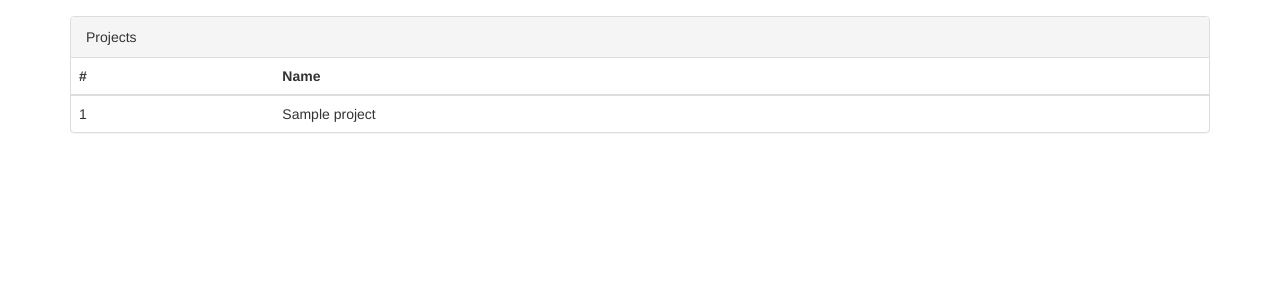
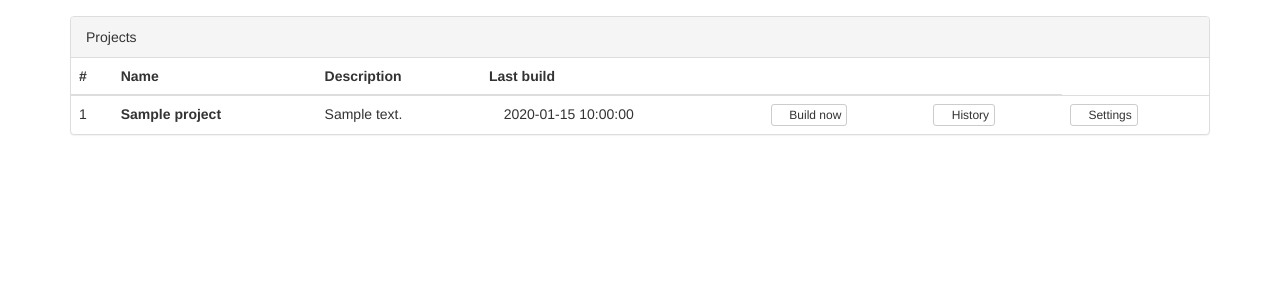
Before and after one commit to bzyx/precious, a Flask app: template precious/templates/projects.html in a window 1280 px wide. Shown: the part 56-352 px from the top of the page. Run offline with Flask 2, Linux system fonts and the light colour scheme; the template is opened without the code that fills it: most values are stand-ins (such as "Sample title", 1, 10 or a date in 2020); parts of the project's set-up code (start-up, migrations or seed data) failed here and were passed over; some libraries are stand-ins or nearby versions; some web fonts are replaced.

Commit message:
Projects list draft

```diff
--- a/precious/__init__.py
+++ b/precious/__init__.py
@@ -33,6 +33,7 @@ logger = logging.getLogger("server")
 # Flask-Login
 login_manager = flask_login.LoginManager()
 login_manager.init_app(app)
+login_manager.login_view = "/login"
 
 from precious import views, models
 
--- a/precious/templates/projects.html
+++ b/precious/templates/projects.html
@@ -10,13 +10,43 @@
         <tr>
           <th>#</th>
           <th>Name</th>
+          <th>Description</th>
+          <th>Last build<th>
+          <th></th>
         </tr>
       </thead>
       <tbody>
         {% for p in projects %}
         <tr>
           <td>{{ p.id }}</td>
-          <td>{{ p.name }}</td>
+          <td><b>{{ p.name }}</b></td>
+          <td>{{ p.description }}</td>
+          <td>
+          {% if p.history != [] %}
+            {% if p.history[-1].success %}
+              <span class="glyphicon glyphicon-ok" style="color: green"></span> {{ p.history[-1].date }}
+            {% else %}
+              <span class="glyphicon glyphicon-remove" style="color: red"></span> {{ p.history[-1].date }}
+            {% endif %}
+          {% else %}
+            <span class="glyphicon glyphicon-off"></span>
+          {% endif %}
+          </td>
+          <td>
+            <button type="button" class="btn btn-default btn-xs">
+              <span class="glyphicon glyphicon-play-circle"></span> Build now
+            </button>
+          </td>
+          <td>
+            <button type="button" class="btn btn-default btn-xs">
+              <span class="glyphicon glyphicon-list"></span> History
+            </button>
+          </td>
+          <td>
+            <button type="button" class="btn btn-default btn-xs">
+              <span class="glyphicon glyphicon-edit"></span> Settings
+            </button>
+          </td>
         </tr>
         {% endfor %}
       </tbody>
--- a/precious/views/index.py
+++ b/precious/views/index.py
@@ -14,4 +14,4 @@ def index():
 @app.route('/projects', methods=["GET", "POST"])
 @login_required
 def projects():
-    return render_template('projects.html', projects=Project.query.order_by('projects.name').all())
+    return render_template('projects.html', projects=Project.query.order_by('projects.id').all())
--- a/precious/views/login.py
+++ b/precious/views/login.py
@@ -25,12 +25,13 @@ def get_user(username, provider, password=None):
 
 @app.route("/login", methods=["GET", "POST"])
 def login():
+    print request.args.get("next")
     if request.method == 'POST':
         user = get_user(request.form['username'], "Local", request.form['password']) or get_user(request.form['username'], "PAM", request.form['password'])
         if user is not None:
             login_user(user)
             flash("Logged in successfully.", "success")
-            return redirect(url_for("index"))
+            return redirect(request.args.get("next") or url_for("index"))
         else:
             flash("Wrong username of password.", "danger")
     return render_template("login.html")
```
Also changed, not shown: db_create.py (+8 -2 lines), precious/models/Build.py (+6 -1 lines), precious/templates/login.html (+1 -6 lines).
